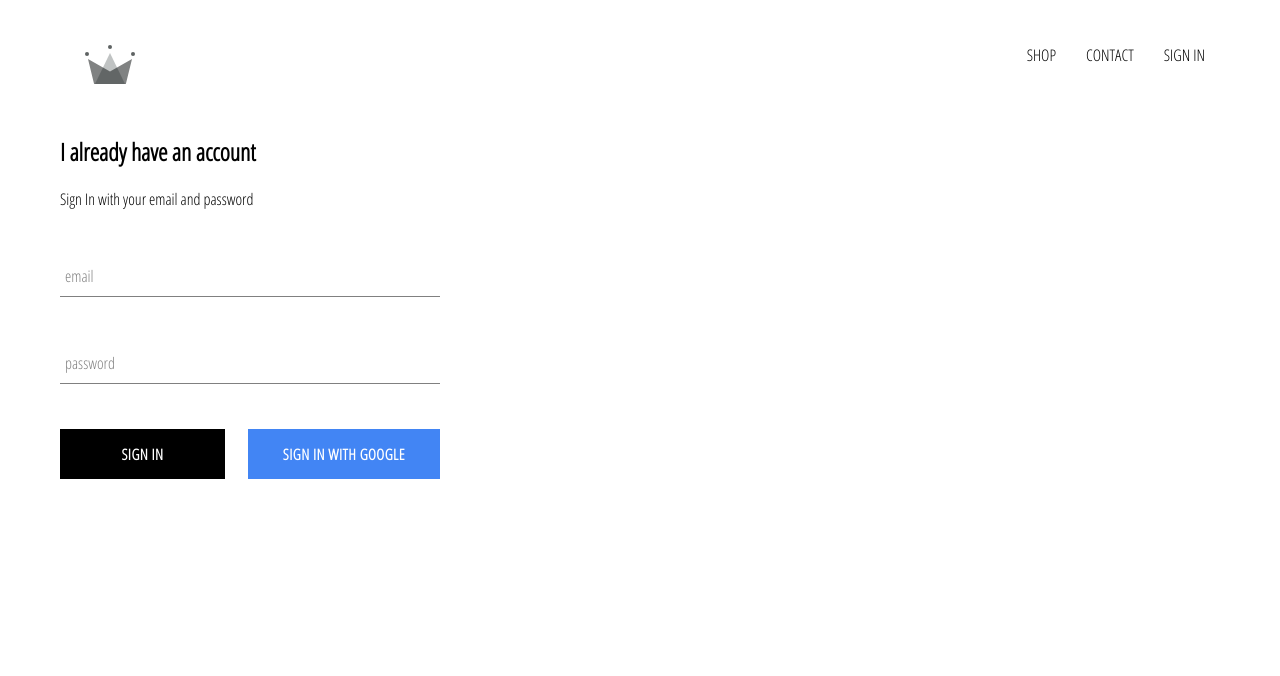
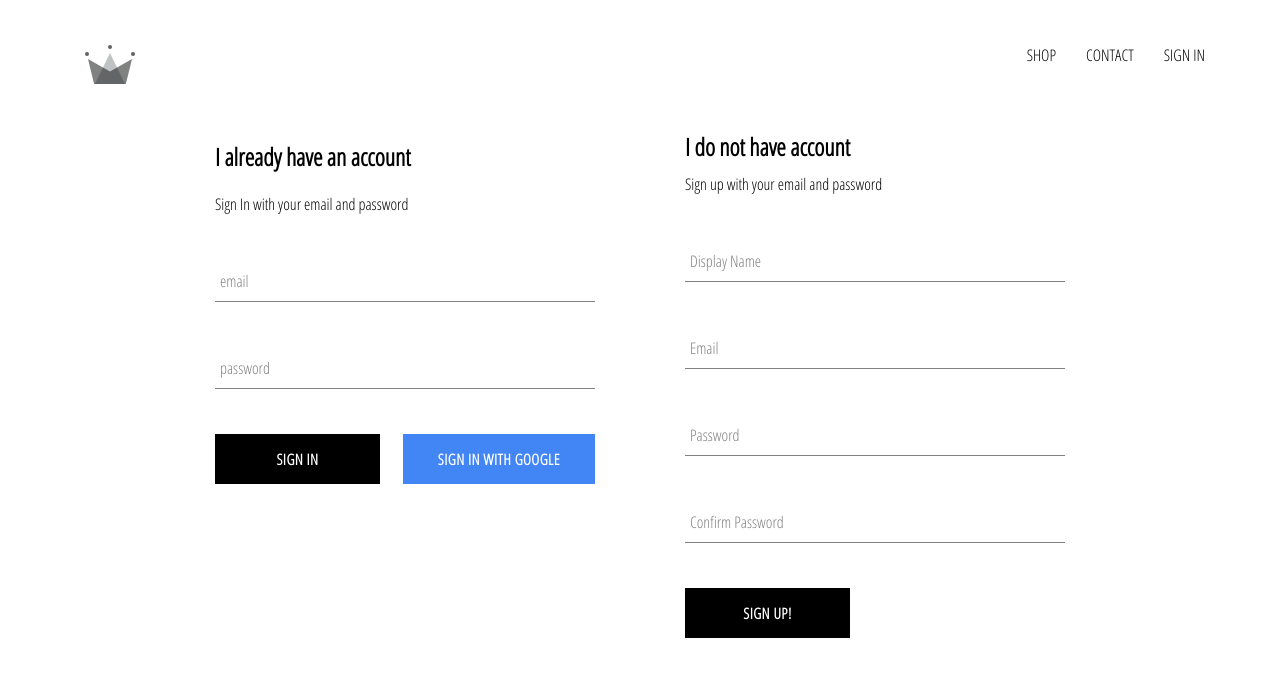
Before and after one commit to dVoja/crwn-clothing, a React (Create React App) app: page /signin in a window 1280 px wide. Shown: the top 676 px of the page. Built offline with nearby package versions, Linux system fonts and the light colour scheme; no server answers.

Commit message:
implemented firebase utils, included ability to store authed users into firestore database

```diff
--- a/src/App.js
+++ b/src/App.js
@@ -9,7 +9,7 @@
 import ShopPage from './pages/shop/shop.component';
 import Header from './components/header/header.component';
 import SignInAndSignUpPage from './components/sign-in-and-sign-up/sign-in-and-sign-up.component';
-import {auth} from './firebase/firebase.utils'
+import {auth, createUserProfileDocument} from './firebase/firebase.utils'
 
 
 
@@ -21,17 +21,29 @@
 
     this.state={
       currentUser: null
-    }
+    };
   }
 
   unsubscribeFromAuth = null;
 
   componentDidMount(){
-    this.unsubscribeFromAuth = auth.onAuthStateChanged( user=> {
-      this.setState({currentUser: user});
+    this.unsubscribeFromAuth = auth.onAuthStateChanged(async userAuth=> {
+      if(userAuth) {
+        const userRef = await createUserProfileDocument(userAuth);
 
-      console.log(user);
-    })
+        userRef.onSnapshot( snapShot =>{
+          this.setState({
+            currentUser: {
+              id: snapShot.id,
+              ...snapShot.data()
+            }
+          });
+
+          console.log(this.state);
+        });
+      }
+      this.setState({currentUser: userAuth});
+    });
   }
 
   componentWillUnmount(){
--- a/src/components/sign-in-and-sign-up/sign-in-and-sign-up.component.jsx
+++ b/src/components/sign-in-and-sign-up/sign-in-and-sign-up.component.jsx
@@ -3,11 +3,13 @@
 import './sign-in-and-sign-up.styles.scss';
 
 import SignIn from '../../components/sign-in/sign-in.component'
+import SignUp from "../sign-up/sign-up.component";
 
 
 const SignInAndSignUpPage = () => (
   <div className="sign-in-and-sign-up">
     <SignIn />
+    <SignUp />
   </div>
 )
 
--- a/src/components/sign-in-and-sign-up/sign-in-and-sign-up.styles.scss
+++ b/src/components/sign-in-and-sign-up/sign-in-and-sign-up.styles.scss
@@ -0,0 +1,6 @@
+.sign-in-and-sign-up {
+    width: 850px;
+    display: flex;
+    justify-content: space-between;
+    margin: 30px auto;
+}
--- /dev/null
+++ b/src/components/sign-up/sign-up.component.jsx
@@ -0,0 +1,106 @@
+import React from "react";
+
+import FormInput from "../form-input/form-input.component";
+import CustomButton from "../custom-button/custom-button.component";
+import {auth, createUserProfileDocument} from '../../firebase/firebase.utils'
+
+import './sign-up.styles.scss'
+
+class SignUp extends React.Component{
+  constructor(){
+    super();
+
+
+    this.state={
+      displayName: '',
+      email: '',
+      password: '',
+      confirmPassword: ''
+    }
+  }
+
+  handleSubmit = async event =>{
+    event.preventDefault();
+
+    const {displayName, email, password, confirmPassword} = this.state
+
+    if ( password !== confirmPassword ){
+      alert("Passwords don't match")
+      return;
+    }
+
+    try {
+      const {user} = await auth.createUserWithEmailAndPassword(email, password);
+
+      await createUserProfileDocument(user, {displayName});
+
+      this.setState({
+        displayName: '',
+        email: '',
+        password: '',
+        confirmPassword: ''
+      });
+
+    } catch (error) {
+      console.error(error);
+    }
+  };
+
+  handleChange = event =>{
+    const { name, value } = event.target;
+
+    this.setState({[name]: value});
+
+  }
+
+
+  render(){
+    const {displayName, email, password, confirmPassword} = this.state
+    return(
+      <div className="sign-up">
+        <h2 className="title">I do not have account</h2>
+        <span>Sign up with your email and password</span>
+
+        <form className="sign-up-form" onSubmit={this.handleSubmit}>
+          <FormInput
+            type='text'
+            name='displayName'
+            value={displayName}
+            onChange={this.handleChange}
+            label='Display Name'
+            required
+            />
+          <FormInput
+            type='email'
+            name='email'
+            value={email}
+            onChange={this.handleChange}
+            label='Email'
+            required
+            />
+          <FormInput
+            type='password'
+            name='password'
+            value={password}
+            onChange={this.handleChange}
+            label='Password'
+            required
+            />
+          <FormInput
+            type='password'
+            name='confirmPassword'
+            value={confirmPassword}
+            onChange={this.handleChange}
+            label='Confirm Password'
+            required
+            />
+
+            <CustomButton type='submit'>SIGN UP!</CustomButton>
+        </form>
+      </div>
+    )
+  }
+}
+
+
+export default SignUp;
--- /dev/null
+++ b/src/components/sign-up/sign-up.styles.scss
@@ -0,0 +1,8 @@
+.sign-up {
+    display: flex;
+    flex-direction: column;
+    width: 380px;
+    .title {
+        margin: 10px 0;
+    }
+}
--- a/src/firebase/firebase.utils.js
+++ b/src/firebase/firebase.utils.js
@@ -10,7 +10,33 @@
     messagingSenderId: "191908674731",
     appId: "1:191908674731:web:7b8c218fb36d1ea3ec8bee",
     measurementId: "G-CMY701MJ6R"
-}
+};
+
+export const createUserProfileDocument = async(userAuth, additionalData) => {
+    if (!userAuth) return;
+
+    const userRef = firestore.doc(`users/${userAuth.uid}`);
+
+    const snapShot = await userRef.get();
+
+    if (!snapShot.exists) {
+        const { displayName, email } = userAuth;
+        const createdAt = new Date();
+
+        try {
+            await userRef.set({
+                displayName,
+                email,
+                createdAt,
+                ...additionalData
+            })
+        } catch (error) {
+            console.log('error creating user', error.message);
+        }
+    }
+
+    return userRef;
+};
 
 firebase.initializeApp(config);
 
```
